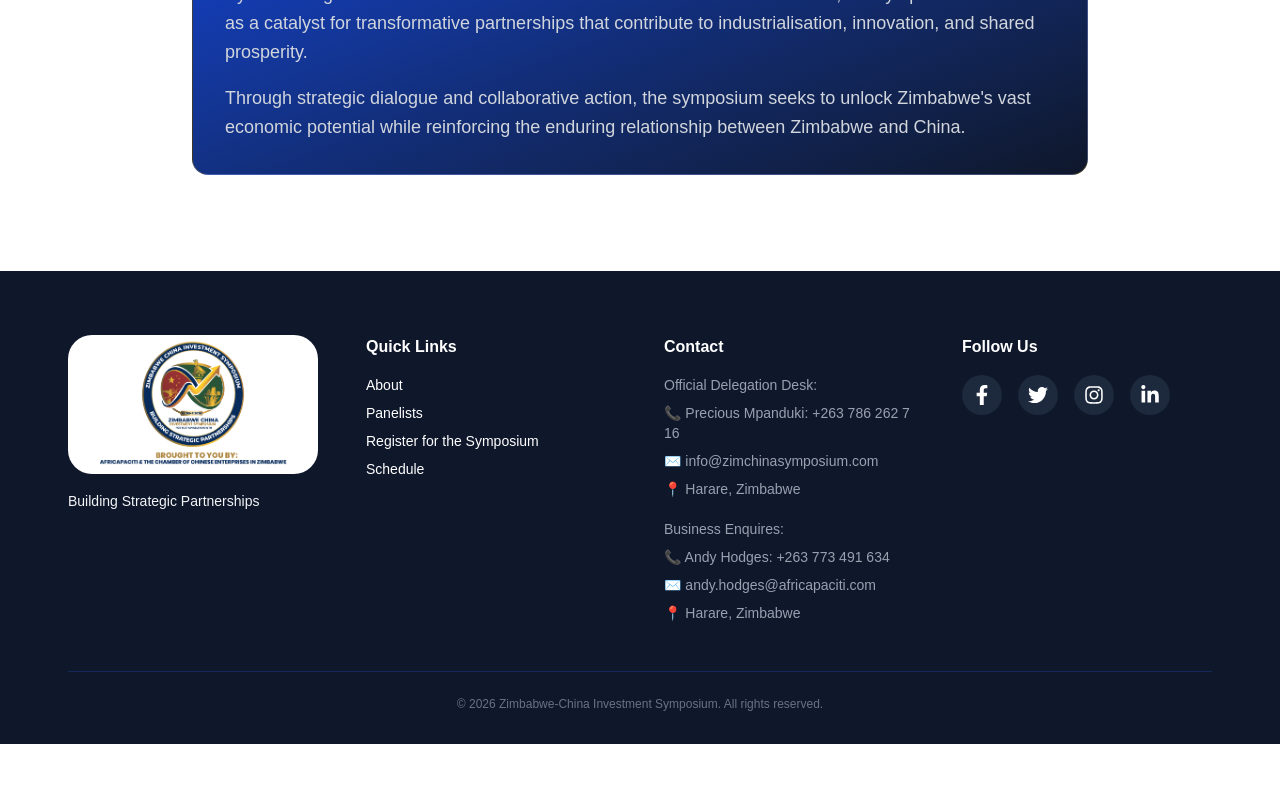
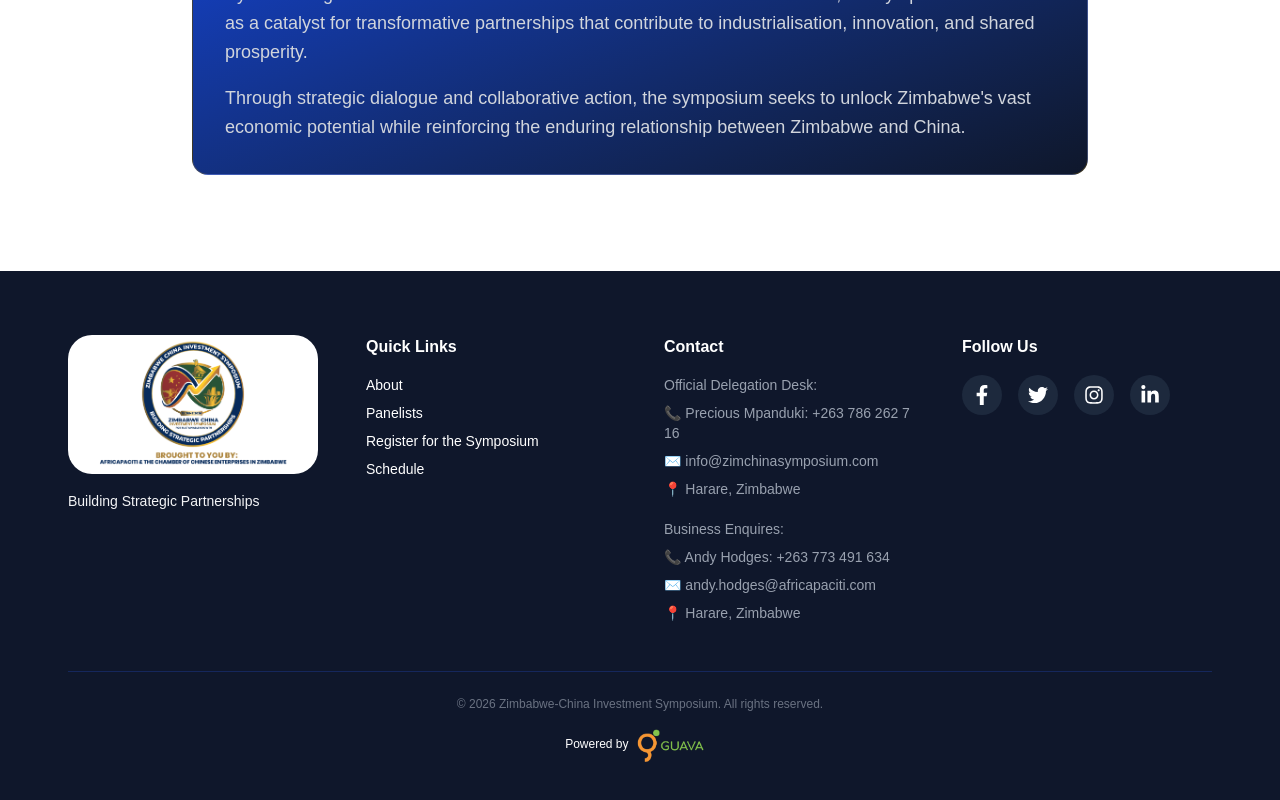
Before and after one commit to Guava-Africa/zim-china-symposium, a Next.js app in the folder frontend/: page /about in a window 1280 px wide. Shown: the part 5971-6771 px from the top of the page. Before the commit the page ends 6715 px from the top, so only its background shows below. Built offline with nearby package versions, Linux system fonts and the light colour scheme.

Commit message:
powered by guava

```diff
--- a/frontend/components/Footer.tsx
+++ b/frontend/components/Footer.tsx
@@ -58,7 +58,15 @@ export default function Footer() {
           </div>
           <div className="border-t border-blue-900/50 pt-5 md:pt-6 text-center text-[10px] md:text-xs text-gray-500">
             <div>© {currentYear} Zimbabwe-China Investment Symposium. All rights reserved.</div>
+
+            <div className="flex items-center text-white text-md justify-center mt-2">
+  <span>Powered by</span>
+  <a href="https://guava.africa" target="_blank" rel="noopener noreferrer" className="inline-block">
+    <img src={'/Guava Logo.png'} alt="Guava" className="h-12 w-auto" />
+  </a>
+</div>
           </div>
+
         </div>
       </footer>
   )
```
Also changed, not shown: frontend/public/Guava Logo.png (added).
